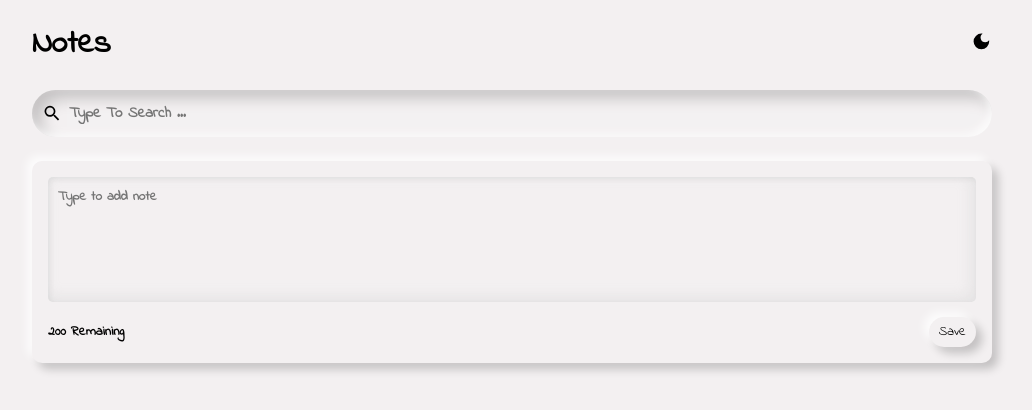
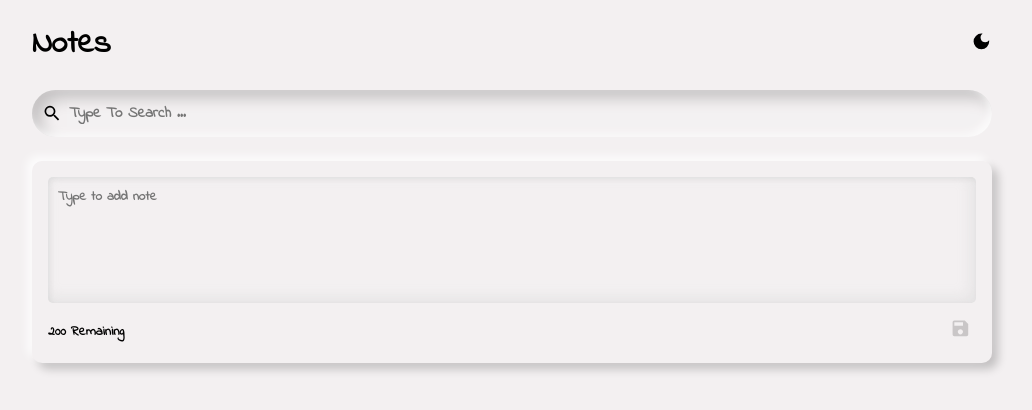
Before and after one commit to Satya190597/note-app, a React (Create React App) app: page / in a window 1280 px wide. Shown: the top 410 px of the page, without its empty margins (128-1160 px from the left). Built offline with nearby package versions, Linux system fonts and the light colour scheme.

Commit message:
Format The Code

```diff
--- a/src/App.js
+++ b/src/App.js
@@ -8,6 +8,8 @@ import Loading from "./util/LoadingMessage";
 import { createContext, useReducer } from "react";
 
 export const ThemeContext = createContext();
+
+export const NoteHandlerContext = createContext();
 
 const App = () => {
   const [state, dispatch] = useReducer(reducer, initialState);
@@ -31,44 +33,31 @@ const App = () => {
     localStorage.setItem("react-notes-app-data", JSON.stringify(state.notes));
   }, [state.notes]);
 
-  const addNote = (text) => {
-    dispatch({ type: "add", payload: { text: text } });
-  };
-
-  const updateNote = (id, text) => {
-    dispatch({ type: "edit", payload: { id: id, text: text } });
-  };
-
-  const deleteNote = (id) => {
-    dispatch({ type: "delete", payload: { id: id } });
-  };
-
   return (
+    <NoteHandlerContext.Provider
+      value={{
+        dispatch: dispatch,
+      }}
+    >
       <ThemeContext.Provider value={{ mode: darkMode, setMode: setDarkMode }}>
         <div
           className={`${darkMode && "dark-mode"} ${!darkMode && "light-mode"}`}
         >
           {!loading && (
             <div className="container">
-            <Header handleToggleDarkMode={setDarkMode} />
+              <Header />
               <Search handleSearchText={setSearchText} text={searchText} />
               <NotesList
                 notes={state.notes.filter((note) =>
                   note.text.toLowerCase().includes(searchText.toLowerCase())
                 )}
-              handleAddNote={addNote}
-              handleUpdateNote={updateNote}
-              handleDeleteNote={deleteNote}
               />
             </div>
           )}
-        {
-          loading && (
-            <Loading />
-          )
-        }
+          {loading && <Loading />}
         </div>
       </ThemeContext.Provider>
+    </NoteHandlerContext.Provider>
   );
 };
 export default App;
--- a/src/components/AddNote.js
+++ b/src/components/AddNote.js
@@ -1,16 +1,14 @@
 import React, { useState, useContext } from "react";
-import { ThemeContext } from "../App";
-const AddNote = ({
-  handleAddNote,
-  handleUpdateNote,
-  id,
-  note,
-  edit,
-  editCloseHandler,
-}) => {
+import { MdClose, MdSave } from "react-icons/md";
+import { ThemeContext, NoteHandlerContext } from "../App";
+const AddNote = ({ id, note, edit, editCloseHandler }) => {
   const [noteText, setNoteText] = useState(note ? note : "");
+
   const characterLimit = 200;
+
   const theme = useContext(ThemeContext);
+
+  const noteHandler = useContext(NoteHandlerContext);
 
   const handleChange = (event) => {
     if (characterLimit - event.target.value.length >= 0) {
@@ -20,10 +18,34 @@ const AddNote = ({
 
   const handleClick = () => {
     if (noteText.trim().length > 0) {
-      handleAddNote(noteText);
+      if (edit) {
+        noteHandler.dispatch({
+          type: "edit",
+          payload: { id: id, text: noteText },
+        });
+        editCloseHandler(false);
+        return;
+      }
+      noteHandler.dispatch({ type: "add", payload: { text: noteText } });
       setNoteText("");
     }
   };
+
+  const getControls = (edit) => {
+    return (
+      <div>
+        <MdSave onClick={handleClick} size="1.3em" className="save-icon" />
+        {edit && (
+          <MdClose
+            onClick={() => editCloseHandler(false)}
+            size="1.3em"
+            className="close-icon"
+          />
+        )}
+      </div>
+    );
+  };
+
   return (
     <>
       <div className={`${theme.mode && "note-dark"} ${!theme.mode && "note"}`}>
@@ -34,43 +56,10 @@ const AddNote = ({
           onChange={handleChange}
           value={noteText}
         ></textarea>
-        {!edit && (
-          <div className="note-footer">
-            <small>{characterLimit - noteText.length} Remaining</small>
-            <button
-              className={`${theme.mode && "save-dark"} ${
-                !theme.mode && "save"
-              }`}
-              onClick={handleClick}
-            >
-              Save
-            </button>
-          </div>
-        )}
-        {edit && (
-          <div className="note-footer">
-            <small>{characterLimit - noteText.length} Remaining</small>
-            <button
-              className={`${theme.mode && "save-dark"} ${
-                !theme.mode && "save"
-              }`}
-              onClick={() => {
-                handleUpdateNote(id, noteText);
-                editCloseHandler(false);
-              }}
-            >
-              Update
-            </button>
-            <button
-              className={`${theme.mode && "save-dark"} ${
-                !theme.mode && "save"
-              }`}
-              onClick={() => editCloseHandler(false)}
-            >
-              Close
-            </button>
-          </div>
-        )}
+        <div className="note-footer">
+          <small>{characterLimit - noteText.length} Remaining</small>
+          {getControls(edit)}
+        </div>
       </div>
     </>
   );
--- a/src/components/Note.js
+++ b/src/components/Note.js
@@ -1,15 +1,18 @@
 import { MdDeleteForever, MdEdit } from "react-icons/md";
-import { useState,useContext } from "react";
+import { useState, useContext } from "react";
 import AddNote from "./AddNote";
-import {ThemeContext} from "../App";
+import { ThemeContext, NoteHandlerContext } from "../App";
 
-const Note = ({ id, text, date, handleDeleteNote, handleUpdateNote }) => {
+const Note = ({ id, text, date }) => {
   const [isEdit, setIsEdit] = useState(false);
   const theme = useContext(ThemeContext);
+  const noteHandler = useContext(NoteHandlerContext);
   return (
     <>
       {!isEdit && (
-        <div className={`${theme.mode && "note-dark"} ${!theme.mode && "note"}`}>
+        <div
+          className={`${theme.mode && "note-dark"} ${!theme.mode && "note"}`}
+        >
           <span>{text}</span>
           <div className="note-footer">
             <small>{date}</small>
@@ -22,20 +25,16 @@ const Note = ({ id, text, date, handleDeleteNote, handleUpdateNote }) => {
               <MdDeleteForever
                 className="delete-icon"
                 size="1.3em"
-                onClick={() => handleDeleteNote(id)}
+                onClick={() =>
+                  noteHandler.dispatch({ type: "delete", payload: { id: id } })
+                }
               />
             </div>
           </div>
         </div>
       )}
       {isEdit && (
-        <AddNote
-          note={text}
-          edit={true}
-          editCloseHandler={setIsEdit}
-          id={id}
-          handleUpdateNote={handleUpdateNote}
-        />
+        <AddNote note={text} edit={true} editCloseHandler={setIsEdit} id={id} />
       )}
     </>
   );
--- a/src/components/NotesList.js
+++ b/src/components/NotesList.js
@@ -1,26 +1,14 @@
 import Note from "./Note";
 import AddNote from "./AddNote";
-const NotesList = ({
-  notes,
-  handleAddNote,
-  handleDeleteNote,
-  handleUpdateNote,
-}) => {
+const NotesList = ({ notes }) => {
   return (
     <div className="notes-list">
       {notes.map((note) => {
         return (
-          <Note
-            key={note.id}
-            id={note.id}
-            text={note.text}
-            date={note.date}
-            handleDeleteNote={handleDeleteNote}
-            handleUpdateNote={handleUpdateNote}
-          />
+          <Note key={note.id} id={note.id} text={note.text} date={note.date} />
         );
       })}
-      <AddNote handleAddNote={handleAddNote} />
+      <AddNote />
     </div>
   );
 };
--- a/src/components/Search.js
+++ b/src/components/Search.js
@@ -1,16 +1,24 @@
-import React,{useContext} from "react";
+import React, { useContext } from "react";
 import { MdSearch } from "react-icons/md";
-import {ThemeContext} from "../App";
+import { ThemeContext } from "../App";
 
-
-const Search = ({handleSearchText,text,mode}) => {
-    const theme = useContext(ThemeContext);
-    return <>
-        <div className={`${theme.mode && "search-dark"} ${!theme.mode && "search"}`}>
-            <MdSearch className="search-icon" size="1.3em" />
-            <input type="text" value={text} placeholder="Type To Search ..." onChange={(event)=>handleSearchText(event.target.value)} />
-        </div>
+const Search = ({ handleSearchText, text }) => {
+  const theme = useContext(ThemeContext);
+  return (
+    <>
+      <div
+        className={`${theme.mode && "search-dark"} ${!theme.mode && "search"}`}
+      >
+        <MdSearch className="search-icon" size="1.3em" />
+        <input
+          type="text"
+          value={text}
+          placeholder="Type To Search ..."
+          onChange={(event) => handleSearchText(event.target.value)}
+        />
+      </div>
     </>
-}
+  );
+};
 
 export default Search;
--- a/src/index.css
+++ b/src/index.css
@@ -193,6 +193,26 @@ textarea:focus {
   color: #03A9F4;
 }
 
+.save-icon {
+  margin-right: 5px;
+  color: #5f585847;
+}
+
+.save-icon:hover {
+  margin-right: 5px;
+  color: #0f951f;
+  cursor: pointer;
+}
+
+.close-icon {
+  color: #5f585847;
+}
+
+.close-icon:hover {
+  color: #f40303;
+  cursor: pointer;
+}
+
 .search {
   display: flex;
   align-items: center;
--- a/src/store/state.js
+++ b/src/store/state.js
@@ -1,11 +1,10 @@
 import { nanoid } from "nanoid";
 const initialState = {
   notes: [
-    { id: nanoid(), text: "This is My First Note", date: "15/04/2021" },
-    { id: nanoid(), text: "This is My Second Note", date: "15/04/2021" },
-    { id: nanoid(), text: "This is My Third Note", date: "15/04/2021" },
+    { id: nanoid(), text: "ADD YOUR FIRST NOTE", date: "15/04/2021" },
+    { id: nanoid(), text: "ADD YOUR SECOND NOTE", date: "15/04/2021" },
+    { id: nanoid(), text: "ADD YOUR THIRD NOTE", date: "15/04/2021" },
   ],
-  isDarkMode: false,
 };
 
 export default initialState;
```
Lines whose indentation alone changed are shown as unchanged.
